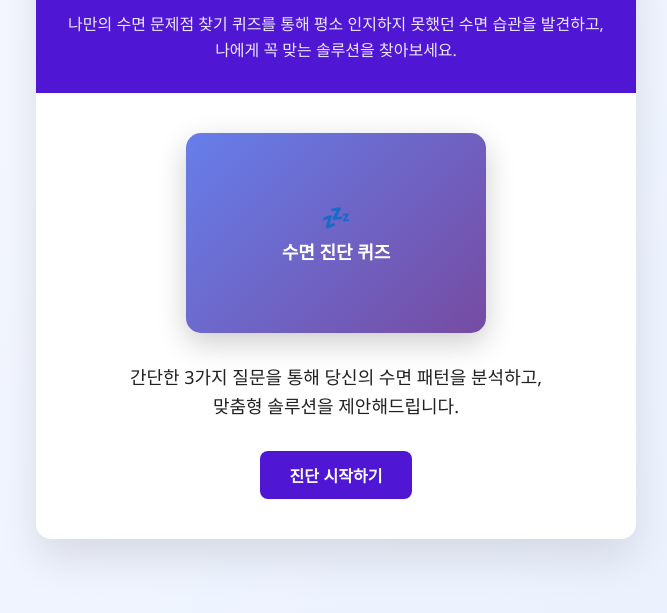
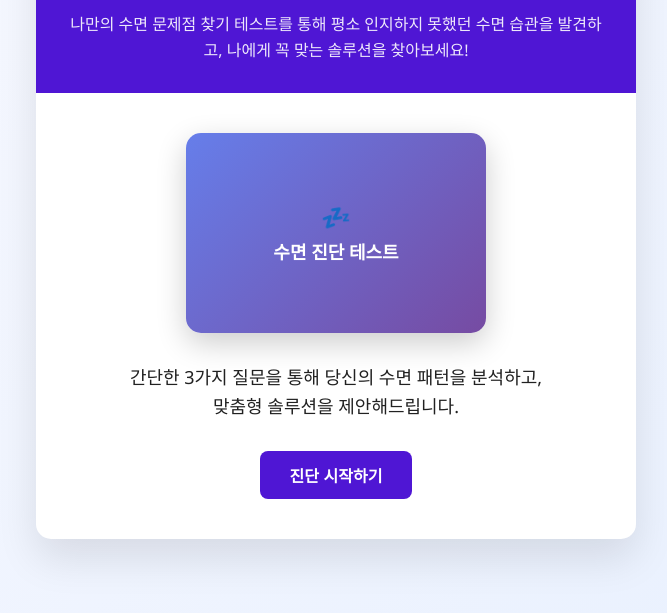
Before and after one commit to begi530/Sleep-Measurement, a plain HTML site: page index.html in a window 1280 px wide. Shown: the part 167-780 px from the top of the page, without its empty margins (304-971 px from the left). Drawn offline with Linux system fonts and the light colour scheme.

Commit message:
Update index.html
내용 수정

```diff
--- a/index.html
+++ b/index.html
@@ -3,7 +3,7 @@
 <head>
     <meta charset="UTF-8">
     <meta name="viewport" content="width=device-width, initial-scale=1.0">
-    <title>수면 문제점 진단 퀴즈</title>
+    <title>수면 문제점 진단 테스트</title>
     <style>
         * {
             margin: 0;
@@ -224,7 +224,7 @@
     <div class="quiz-container">
         <div class="header">
             <h1>당신의 수면 고민은 무엇인가요?</h1>
-            <p>나만의 수면 문제점 찾기 퀴즈를 통해 평소 인지하지 못했던 수면 습관을 발견하고, 나에게 꼭 맞는 솔루션을 찾아보세요.</p>
+            <p>나만의 수면 문제점 찾기 테스트를 통해 평소 인지하지 못했던 수면 습관을 발견하고, 나에게 꼭 맞는 솔루션을 찾아보세요!</p>
         </div>
 
         <div class="content">
@@ -234,7 +234,7 @@
                     <div style="width: 300px; height: 200px; margin: 0 auto; border-radius: 15px; background: linear-gradient(135deg, #667eea 0%, #764ba2 100%); display: flex; align-items: center; justify-content: center; box-shadow: 0 10px 30px rgba(0,0,0,0.2);">
                         <div style="color: white; font-size: 24px; font-weight: bold; text-align: center;">
                             💤<br>
-                            <span style="font-size: 18px;">수면 진단 퀴즈</span>
+                            <span style="font-size: 18px;">수면 진단 테스트</span>
                         </div>
                     </div>
                 </div>
@@ -385,7 +385,7 @@
             if (dominantAnswer === 'A') {
                 resultType.textContent = '수면 자세 불안형';
                 resultDescription.innerHTML = `
-                    <strong>특징:</strong> 잘못된 수면 자세로 인해 목과 어깨가 경직되고 있어요. 편안하고 올바른 자세를 유지하면 다음 날 훨씬 개운하게 일어날 수 있습니다.<br><br>
+                    <strong>특징:</strong> 불안정한 수면 자세로 인해 목과 어깨에 무리가 갈 수 있어요. 편안하고 올바른 자세를 유지하면 다음 날 훨씬 개운하게 일어날 수 있습니다.<br><br>
                     <strong>추천 솔루션:</strong> 파사 시너지 베개를 추천합니다. 인체공학적 설계로 수면 중 어떤 자세로 뒤척여도 목과 머리를 빈틈없이 지지해주어, 바른 수면 자세를 잡아줍니다.
                 `;
                 productRecommendation.innerHTML = `
```
